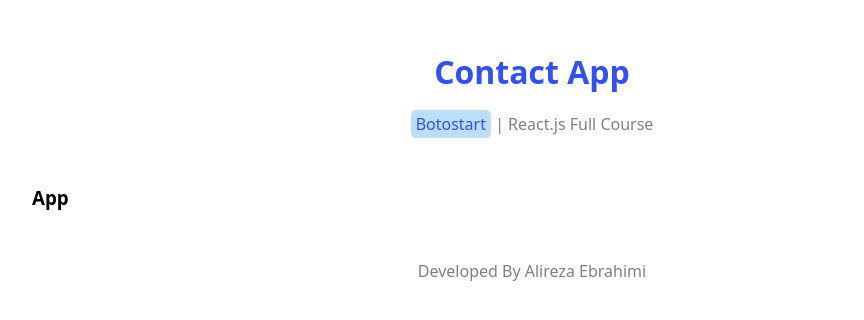
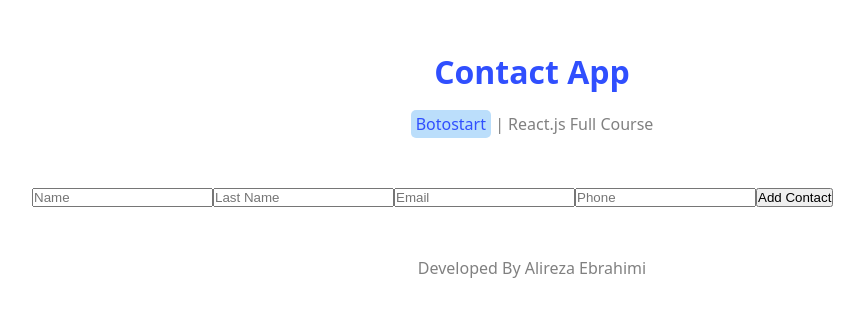
Before and after one commit to alireza-ebrahimii/contact-app, a React (Vite) app: page / in a window 1280 px wide. Shown: the top 320 px of the page, without its empty margins (108-972 px from the left). Built offline with nearby package versions, Linux system fonts and the light colour scheme.

Commit message:
Inputs And Event(changeHandler) with State Contact Added To Project

```diff
--- a/src/App.jsx
+++ b/src/App.jsx
@@ -1,9 +1,10 @@
+import Contacts from "./components/Contacts";
 import Layout from "./layout/Layout";
 
 function App() {
   return (
     <Layout>
-      <h3>App</h3>
+      <Contacts />
     </Layout>
   );
 }
--- /dev/null
+++ b/src/components/Contacts.jsx
@@ -0,0 +1,55 @@
+import { useState } from "react";
+
+function Contacts() {
+  const [contact, setContact] = useState({
+    name: "",
+    lastName: "",
+    email: "",
+    phone: "",
+  });
+
+  const changeHandler = (e) => {
+    const name = e.target.name;
+    const value = e.target.value;
+
+    setContact((contact) => ({ ...contact, [name]: value }));
+    console.log(contact)
+  };
+
+  return (
+    <>
+      <input
+        type="text"
+        placeholder="Name"
+        name="name"
+        onChange={changeHandler}
+        value={contact.name}
+      />
+      <input
+        type="text"
+        placeholder="Last Name"
+        name="lastName"
+        onChange={changeHandler}
+        value={contact.lastName}
+      />
+      <input
+        type="text"
+        placeholder="Email"
+        name="email"
+        onChange={changeHandler}
+        value={contact.email}
+      />
+
+      <input
+        type="text"
+        placeholder="Phone"
+        name="phone"
+        onChange={changeHandler}
+        value={contact.phone}
+      />
+      <button>Add Contact</button>
+    </>
+  );
+}
+
+export default Contacts;
```
